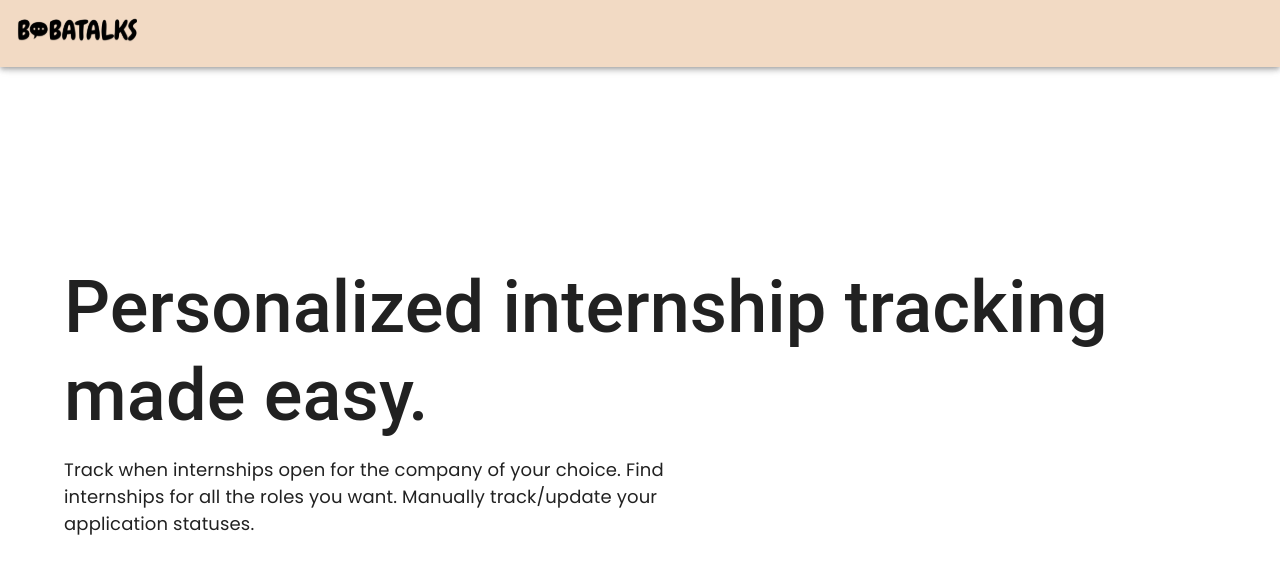
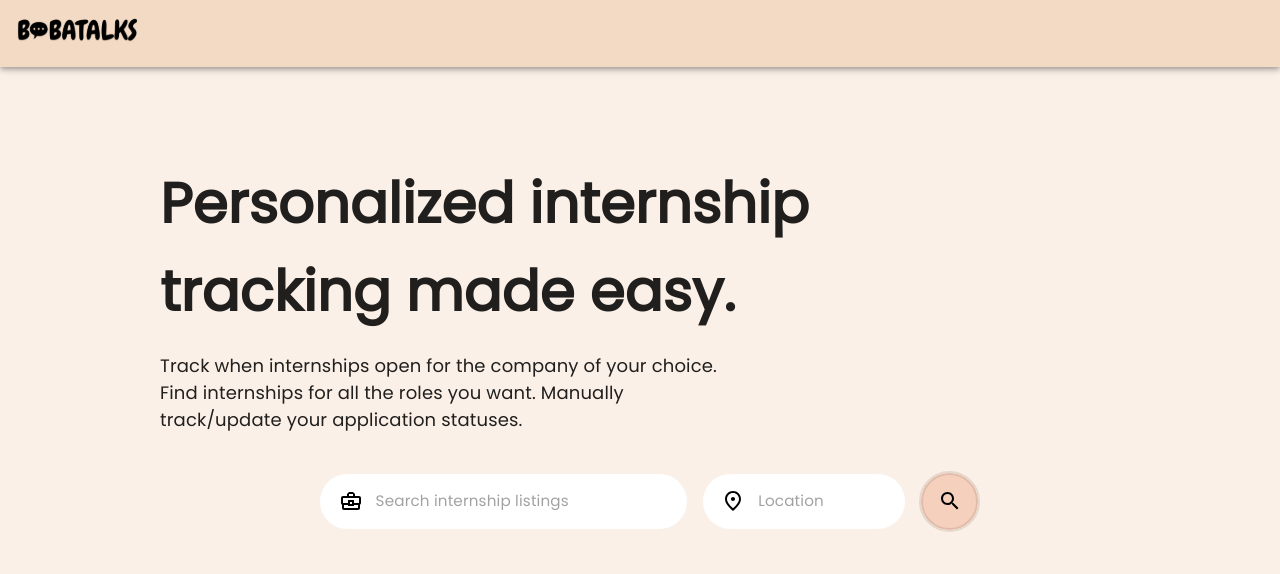
Before and after one commit to BobaTalks/internship-tracker, a React (Create React App) app in the folder client/: page / in a window 1280 px wide. Shown: the top 574 px of the page. Built offline with nearby package versions, Linux system fonts and the light colour scheme.

Commit message:
initial commit

```diff
--- a/client/src/App.jsx
+++ b/client/src/App.jsx
@@ -2,6 +2,9 @@ import React, { Suspense } from "react";
 import { BrowserRouter, Route, Routes } from "react-router-dom";
 import { createTheme, CssBaseline, ThemeProvider } from "@mui/material";
 import "@fontsource/poppins";
+
+import text from "./theme/text";
+import color from "./theme/color";
 
 const withSuspense = (Component) => (
   <Suspense fallback="brewing...">
@@ -11,50 +14,21 @@ const withSuspense = (Component) => (
 
 const HomePage = React.lazy(() => import("./pages/HomePage"));
 
-// TODO: Add brand colors map
-// eslint-disable-next-line
-const BRAND_COLORS = {
-  BLUEBERRY: "#021944",
-  LYCHEE: "#F6A794",
-  MATCHA: "#B1D5B2",
-  MILK_TEA: "#F2DAC4",
-  TARO: "#E4CFF7",
-  THAI_TEA: "#E0A878",
-};
-
 const theme = createTheme({
   palette: {
-    background: { paper: BRAND_COLORS.MILK_TEA, default: "#FAF0E7" },
-    success: {
-      main: "#489878",
+    ...color,
+  },
+  typography: {
+    ...text,
+  },
+  components: {
+    MuiTypography: {
+      styleOverrides: {
+        root: {
+          fontFamily: "Poppins",
+        },
+      },
     },
-    error: {
-      main: "#D21C1C",
-    },
-    info: {
-      main: "#005EA2",
-    },
-    warning: {
-      main: "#F9971E",
-    },
-    text: {
-      primary: "#2F3032",
-      secondary: "#C4C4C4",
-    },
-  },
-  fontsize: "16px",
-  typography: {
-    color: "#2F3032",
-    fontFamily: "Poppins",
-    h1: { fontWeight: "bold", fontSize: "4.5rem" },
-    h2: { fontWeight: "bold", fontSize: "3.5rem" },
-    h3: { fontWeight: "bold", fontSize: "3rem" },
-    h4: { fontWeight: "bold", fontSize: "2rem" },
-    h5: { fontWeight: "bold", fontSize: "1.5rem" },
-    h6: { fontWeight: "bold", fontSize: "1rem" },
-    body1: { fontSize: "1.125rem" },
-    body2: { fontSize: "1.125rem", color: "#C4C4C4" },
-    title: { fontWeight: "500", fontSize: "4.5rem", lineHeight: "5.5rem" },
   },
 });
 
--- a/client/src/components/HomePageContent.jsx
+++ b/client/src/components/HomePageContent.jsx
@@ -1,12 +1,67 @@
 import React from "react";
-
+import { Grid, Typography, useTheme } from "@mui/material";
 /**
  * https://github.com/BobaTalks/internship-tracker/issues/22
  * Content for the home page, expect the large heading and project description copy
  * SearchComponent can come later
  */
 const HomePageContent = () => {
-  return <></>;
+  const theme = useTheme();
+  return (
+    <Grid container direction="column" spacing={0}>
+      <Grid
+        item
+        marginTop="10rem"
+        width="80%"
+        sx={{
+          [theme.breakpoints.down("xl")]: {
+            width: "90%",
+          },
+          [theme.breakpoints.down("md")]: {
+            width: "100%",
+            marginTop: "9rem",
+          },
+          [theme.breakpoints.down("sm")]: {
+            marginTop: "7rem",
+          },
+        }}
+      >
+        <Typography
+          variant="title"
+          sx={{
+            [theme.breakpoints.down("md")]: {
+              fontSize: "3rem",
+              lineHeight: "4.5rem",
+              marginTop: "8rem",
+            },
+            [theme.breakpoints.down("sm")]: {
+              fontSize: "2rem",
+              lineHeight: "2.5rem",
+            },
+          }}
+        >
+          Personalized internship tracking made easy.
+        </Typography>
+      </Grid>
+      <Grid item container direction="row" marginTop={2}>
+        <Grid item lg={7} sm={10} xs={12}>
+          <Typography
+            variant="subtitle"
+            sx={{
+              [theme.breakpoints.down("md")]: {
+                fontSize: "1rem",
+              },
+            }}
+          >
+            Track when internships open for the company of your choice. Find
+            internships for all the roles you want. Manually track/update your
+            application statuses.
+          </Typography>
+        </Grid>
+        <Grid item lg={5} sm={2}></Grid>
+      </Grid>
+    </Grid>
+  );
 };
 
 export default HomePageContent;
--- /dev/null
+++ b/client/src/components/IconTextField.jsx
@@ -0,0 +1,36 @@
+import React from "react";
+import { Box, Grid, InputAdornment, TextField } from "@mui/material";
+
+const IconTextField = ({ icon, placeholder, value, setValue }) => {
+  return (
+    <Grid item sx={{ backgroundColor: "white", borderRadius: "20rem" }}>
+      <TextField
+        hiddenLabel
+        fullWidth
+        placeholder={placeholder}
+        value={value}
+        onChange={(e) => setValue(e.target.value)}
+        InputProps={{
+          startAdornment: (
+            <Box padding="0.3rem">
+              <InputAdornment position="start">{icon}</InputAdornment>
+            </Box>
+          ),
+        }}
+        sx={{
+          "& .MuiOutlinedInput-root": {
+            "& fieldset": {
+              border: "none",
+              borderRadius: "20rem",
+            },
+          },
+          "& .MuiInputBase-input": {
+            fontSize: ".95rem",
+          },
+        }}
+      />
+    </Grid>
+  );
+};
+
+export default IconTextField;
--- a/client/src/components/Navbar.jsx
+++ b/client/src/components/Navbar.jsx
@@ -1,18 +1,16 @@
-import { AppBar, Box, Link, Stack, useTheme } from "@mui/material";
+import { AppBar, Box, Link, Stack } from "@mui/material";
 import React, { useEffect } from "react";
 
 import bobaTalksLogoPath from "../assets/bobatalks_wide.svg";
 
 const NavBar = () => {
-  const theme = useTheme();
-
   useEffect(() => {
     const image = new Image();
     image.src = bobaTalksLogoPath;
   }, []);
 
   return (
-    <AppBar sx={{ p: 2, bgcolor: theme.palette.background.paper }}>
+    <AppBar sx={{ p: 2, bgcolor: "brown.100" }}>
       <Stack direction="row" sx={{ justifyContent: "space-between" }}>
         <Box>
           <Link
--- a/client/src/components/SearchBar.jsx
+++ b/client/src/components/SearchBar.jsx
@@ -1,12 +1,72 @@
-import React from "react";
+import React, { useState } from "react";
+import { Grid, IconButton, useTheme } from "@mui/material";
+import SuitcaseIcon from "@mui/icons-material/BusinessCenterOutlined";
+import LocationIcon from "@mui/icons-material/FmdGoodOutlined";
+import SearchIcon from "@mui/icons-material/SearchOutlined";
 
+import IconTextField from "./IconTextField";
 /**
  * https://github.com/BobaTalks/internship-tracker/issues/23
  * Search bar component should include the "what" and "where" inputs with a button to submit
  * When completed, this should be imported into appropriate pages.
  */
 const SearchBar = () => {
-  return <></>;
+  const theme = useTheme();
+  const [internship, setInternship] = useState("");
+  const [location, setLocation] = useState("");
+
+  const handleClick = () => {};
+  return (
+    <Grid
+      container
+      item
+      justifyContent="center"
+      alignItems="center"
+      spacing={2}
+    >
+      <Grid item xs={12} md={7}>
+        <IconTextField
+          icon={<SuitcaseIcon htmlColor="black" />}
+          placeholder="Search internship listings"
+          value={internship}
+          setValue={setInternship}
+        />
+      </Grid>
+      <Grid item xs={9} sm={4}>
+        <IconTextField
+          icon={<LocationIcon htmlColor="black" />}
+          placeholder="Location"
+          value={location}
+          setValue={setLocation}
+        />
+      </Grid>
+      <Grid item xs={3} sm={1}>
+        <IconButton
+          aria-label="search"
+          onClick={handleClick}
+          sx={{
+            bgcolor: "red.100",
+            padding: "0.9rem",
+            border: "2px solid",
+            borderColor: "red.200",
+            outline: "2px solid",
+            outlineColor: theme.palette.gray[400],
+            "&:hover": {
+              transform: "scale(1.1)",
+              bgcolor: "red.100",
+              transition: "transform .3s ease-out",
+            },
+            "&:focus": {
+              outline: "2px solid",
+              outlineColor: theme.palette.gray[400],
+            },
+          }}
+        >
+          <SearchIcon htmlColor="black" />
+        </IconButton>
+      </Grid>
+    </Grid>
+  );
 };
 
 export default SearchBar;
--- a/client/src/pages/BasePage.jsx
+++ b/client/src/pages/BasePage.jsx
@@ -1,4 +1,4 @@
-import { Box, Container, useTheme } from "@mui/material";
+import { Grid } from "@mui/material";
 import React from "react";
 
 import NavBar from "../components/Navbar";
@@ -10,15 +10,17 @@ import NavBar from "../components/Navbar";
  * Modifying this component should update all other page components importing this.
  */
 const BasePage = (props) => {
-  const theme = useTheme();
-
   return (
-    <Box sx={{ bgColor: theme.palette.background.default, height: "100vh" }}>
-      <Container>
+    <Grid
+      container
+      sx={{ bgcolor: "brown.50", height: "100vh" }}
+      justifyContent="center"
+    >
+      <Grid container item xl={8} lg={9} sm={10} xs={11}>
         <NavBar />
         {props.children}
-      </Container>
-    </Box>
+      </Grid>
+    </Grid>
   );
 };
 
--- a/client/src/pages/HomePage.jsx
+++ b/client/src/pages/HomePage.jsx
@@ -1,55 +1,25 @@
-import { Grid, Typography, useTheme } from "@mui/material";
 import React from "react";
+import { Grid, Stack } from "@mui/material";
 
 import BasePage from "./BasePage";
+import HomePageContent from "../components/HomePageContent";
+import SearchBar from "../components/SearchBar";
 
 /**
  * https://github.com/BobaTalks/internship-tracker/issues/24
  * Will need to include the background styles for the HomePage per design spec
  */
 const HomePage = (props) => {
-  const theme = useTheme();
   return (
     <BasePage>
-      <Grid
-        container
-        direction="column"
-        justifyContent="center"
-        alignItems="flex-start"
-        sx={{ height: "100vh" }}
-        spacing={0}
-      >
-        <Grid item>
-          <Typography
-            variant="title"
-            sx={{
-              [theme.breakpoints.down("sm")]: {
-                fontSize: "3rem",
-                lineHeight: "3rem",
-              },
-            }}
-          >
-            Personalized internship tracking made easy.
-          </Typography>
+      <Stack spacing={5}>
+        <HomePageContent />
+        <Grid container justifyContent="center">
+          <Grid containter item lg={8} md={9} xs={11}>
+            <SearchBar />
+          </Grid>
         </Grid>
-        <Grid item container direction="row" marginTop={2}>
-          <Grid item sm={7} xs={12}>
-            <Typography
-              variant="body1"
-              sx={{
-                [theme.breakpoints.down("sm")]: {
-                  fontSize: "1rem",
-                },
-              }}
-            >
-              Track when internships open for the company of your choice. Find
-              internships for all the roles you want. Manually track/update your
-              application statuses.
-            </Typography>
-          </Grid>
-          <Grid item sm={5}></Grid>
-        </Grid>
-      </Grid>
+      </Stack>
     </BasePage>
   );
 };
--- /dev/null
+++ b/client/src/theme/color.js
@@ -0,0 +1,52 @@
+// TODO: Add brand colors map
+// eslint-disable-next-line
+const BRAND_COLORS = {
+  BLUEBERRY: "#021944",
+  LYCHEE: "#F6A794",
+  MATCHA: "#B1D5B2",
+  MILK_TEA: "#F2DAC4",
+  TARO: "#E4CFF7",
+  THAI_TEA: "#E0A878",
+};
+
+const color = {
+  brown: {
+    50: "#FAF0E7",
+    100: BRAND_COLORS.MILK_TEA,
+    200: "#E0A878",
+    300: "#A4857B",
+    400: "#98513A",
+    500: "#683323",
+  },
+  gray: {
+    50: "#FFFFFF",
+    100: "#F7EDEA",
+    200: "#E4E2E0",
+    300: "#8C8C8C",
+    400: "#E7D8CE",
+    500: "#D9D9D9",
+    600: "#B4AAA0",
+    700: "#979797",
+    800: "#2F3032",
+    900: "#000000",
+  },
+  red: {
+    50: "#F8D7D7",
+    100: "#F4D0BD",
+    200: "#E2BCA9",
+    300: "#F6A794",
+    400: "#D21C1C",
+    500: "#B03737",
+  },
+  blue: {
+    50: "#ABBFE3",
+    100: "#005EA2",
+    200: "#021944",
+  },
+  green: {
+    50: "#73956F",
+    100: "#489879",
+  },
+};
+
+export default color;
--- /dev/null
+++ b/client/src/theme/text.js
@@ -0,0 +1,16 @@
+const text = {
+  color: "#2F3032",
+  fontFamily: "Poppins",
+  h1: { fontWeight: "bold", fontSize: "4.5rem" },
+  h2: { fontWeight: "bold", fontSize: "3.5rem" },
+  h3: { fontWeight: "bold", fontSize: "3rem" },
+  h4: { fontWeight: "bold", fontSize: "2rem" },
+  h5: { fontWeight: "bold", fontSize: "1.5rem" },
+  h6: { fontWeight: "bold", fontSize: "1rem" },
+  title: { fontWeight: "600", fontSize: "3.5rem", lineHeight: "5.5rem" },
+  subtitle: { fontSize: "1.125rem" },
+  body1: { fontSize: "1.125rem" },
+  body2: { fontSize: "1.125rem", color: "#C4C4C4" },
+};
+
+export default text;
```
